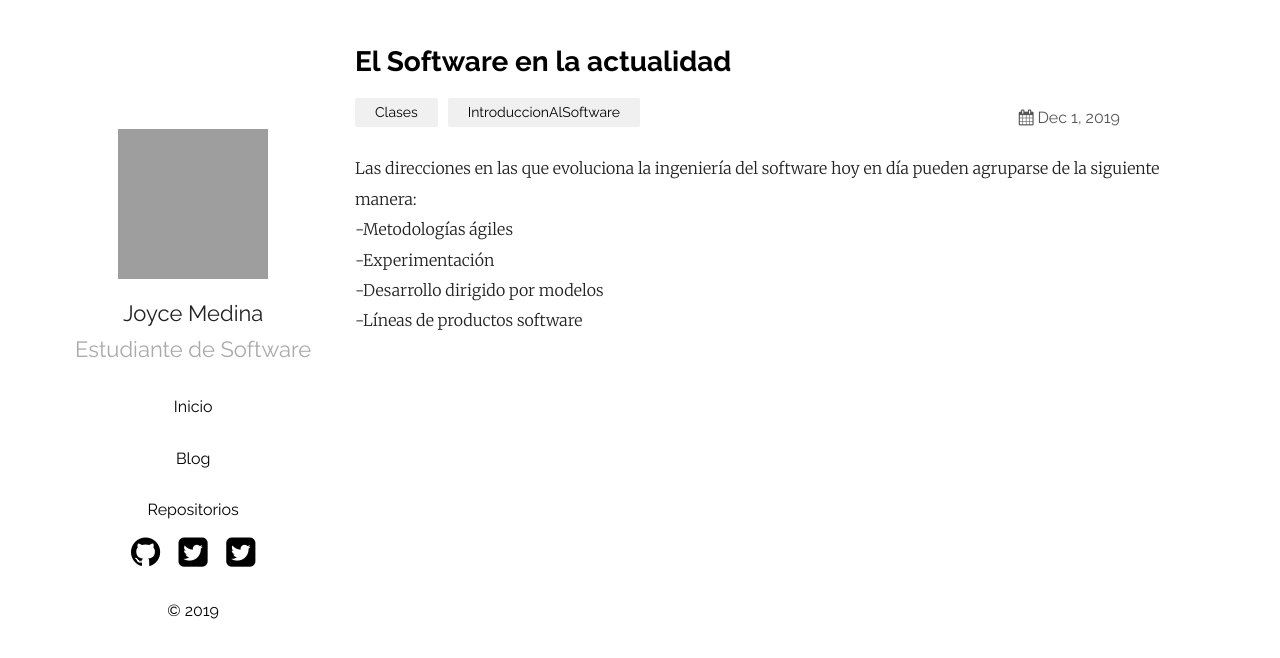
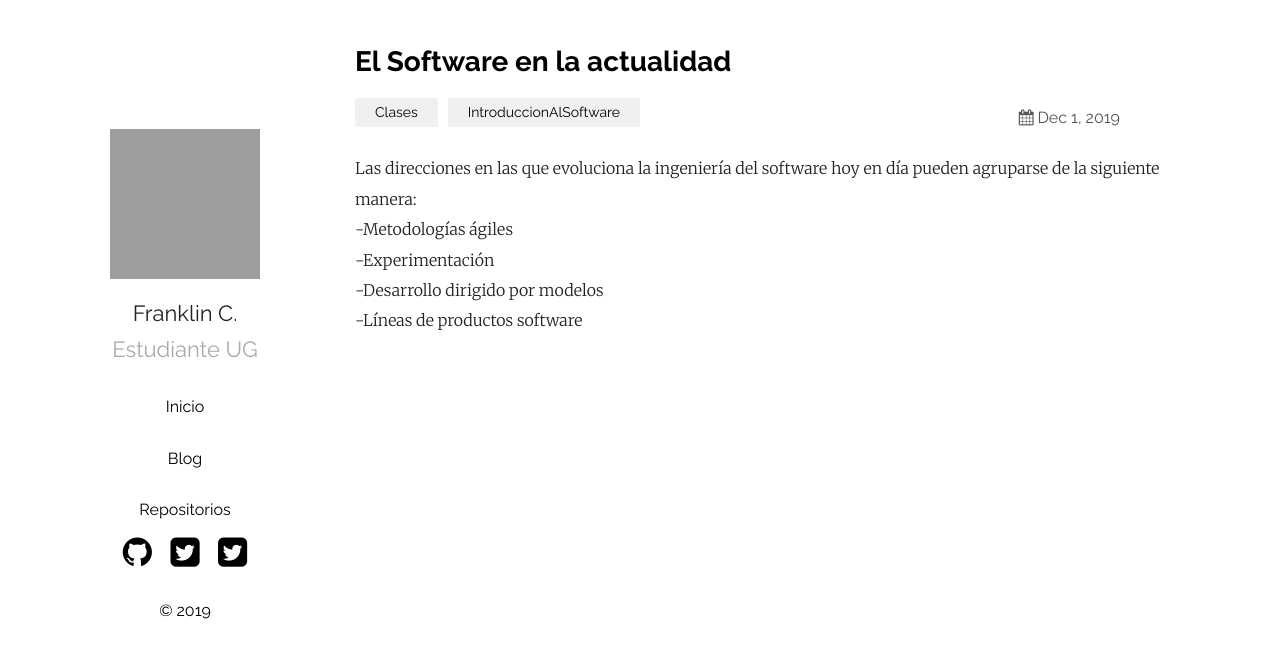
Before and after one commit to DaveNPlay/kksblog, a Jekyll site: the page built from _posts/2019-03-23-SoftActualidad.markdown, in a window 1280 px wide. Shown: the top 658 px of the page. Built offline with Jekyll 4.4.1, drawn with Linux system fonts in a browser that asks for light colours; grey boxes are pictures that could not be loaded.

Commit message:
Update _config.yml

```diff
--- a/_config.yml
+++ b/_config.yml
@@ -1,6 +1,6 @@
-title: Joyce Medina - Blog
-author: Joyce Medina
-email: joiscemedina@gmail.com
+title: Franklin Cuesta
+author: Franklin C.
+email: andrescuesta19@hotmail.com
 description: > # this means to ignore newlines until "show_exerpts:"
   Write an awesome description for your new site here. You can edit this
   line in _config.yml. It will appear in your document head meta (for
@@ -12,21 +12,21 @@ show_excerpts: true # set to true to show excerpts on the homepage
 sass:
   sass_dir: _sass
 plainwhite:
-  name: Joyce Medina
-  tagline: Estudiante de Software
+  name: Franklin C.
+  tagline: Estudiante UG
   date_format: "%b %-d, %Y"
   sitemap: true # set to true to generate sitemap.xml content
 
   # generate social links in footer
   social_links:
-    twitter: Jonms28
-    github:  JoyceMedina
+    twitter: franklin.cuesta.39982
+    github:  franklingc2000
     # linkedIn: in/thelehhman
     rss: rss
     # dribbble: jekyll
-    facebook: JoycemedinaS
+    facebook: franklin.cuesta.39982
     # flickr:   jekyll
-    instagram: jnms.ns
+    instagram: Franklin_Cuesta19
     # linkedin: jekyll
     # pinterest: jekyll
     # youtube: jekyll
```
